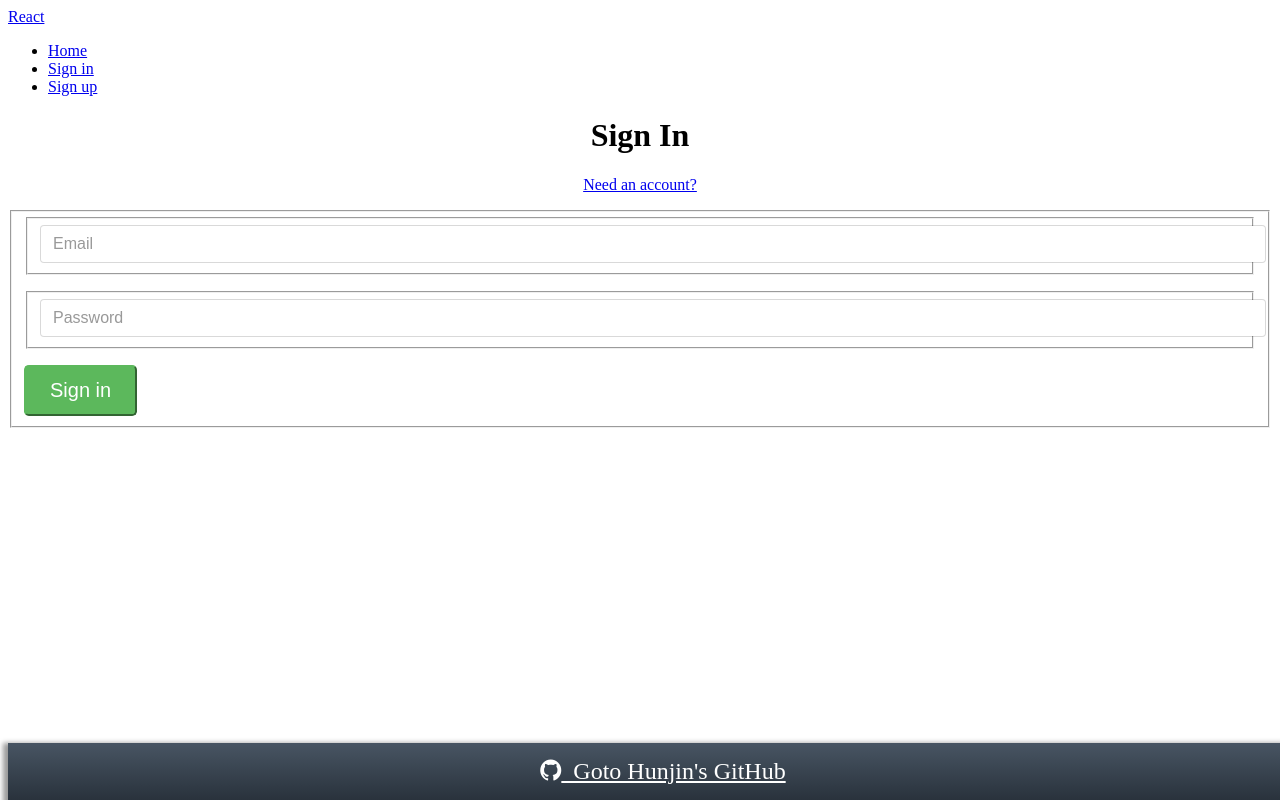
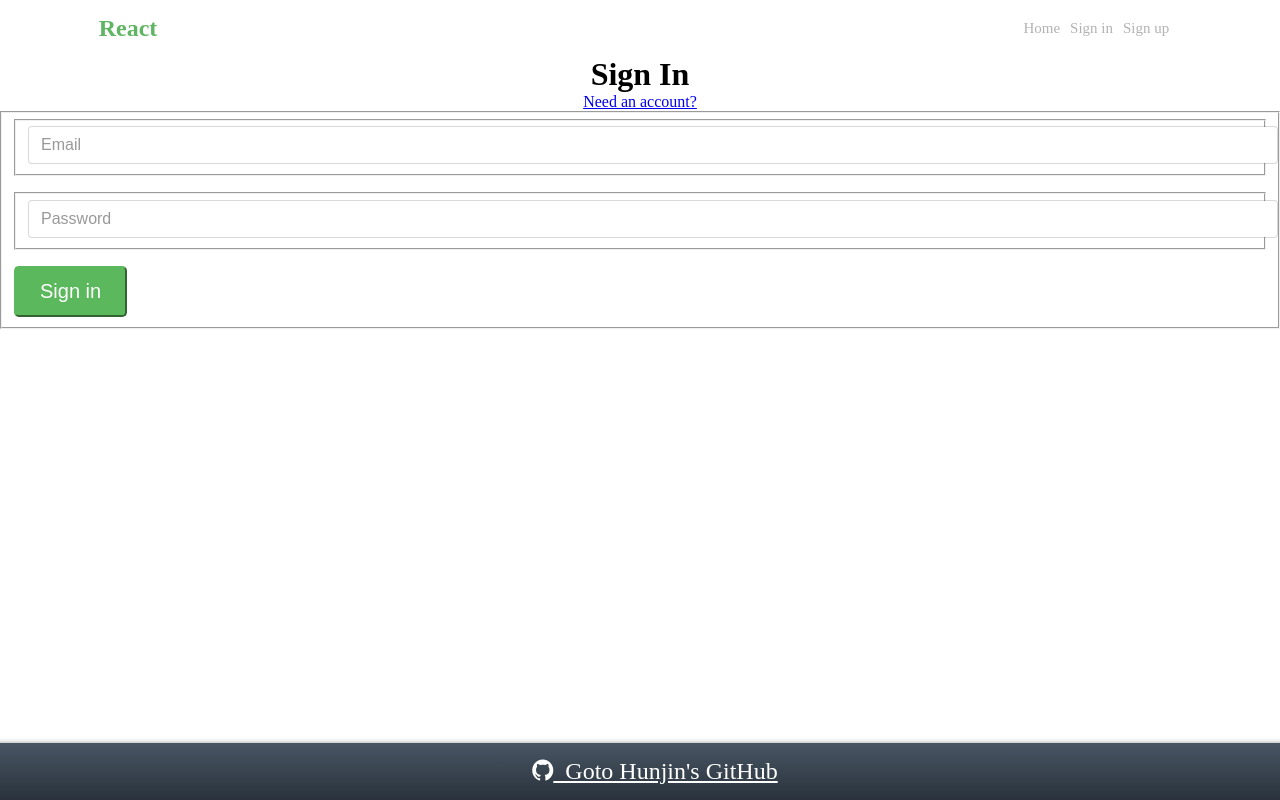
Before and after one commit to KimHunJin/React-Project, a React app: page /login in a window 1280 px wide. Built offline with nearby package versions, Linux system fonts and the light colour scheme; a web font is replaced by a local one.

Commit message:
[#37] CSS 스타일 연습 - 상단 네비게이션, 배너 완성

```diff
--- a/src/app/components/Banner/index.tsx
+++ b/src/app/components/Banner/index.tsx
@@ -1,12 +1,12 @@
-import * as React from 'react'
-
+import * as React from 'react';
+import './practice.less';
 
 export class Banner extends React.Component {
     render(): React.ReactNode {
         console.log('banner render');
         return (
-            <div>
-                <div>
+            <div className={'module-main-banner'}>
+                <div className={'content'}>
                     <h1>React...</h1>
                     <p>React is Web Front Javascript Library</p>
                 </div>
--- /dev/null
+++ b/src/app/components/Banner/practice.less
@@ -0,0 +1,26 @@
+.module-main-banner {
+  position: relative;
+  background: #5FB563;
+  height: 169px;
+
+  .content {
+    position: absolute;
+    color: white;
+    top: 50%;
+    left: 50%;
+    transform: translate(-50%,-50%);
+
+
+    h1 {
+      font-size: 48px;
+      text-align: center;
+      margin-bottom: 5px;
+    }
+
+    p {
+      font-size: 24px;
+    }
+  }
+
+
+}
--- a/src/app/components/Feed/FeedToggle/index.tsx
+++ b/src/app/components/Feed/FeedToggle/index.tsx
@@ -129,7 +129,7 @@ export class FeedToggle extends React.Component<Props> {
     render() {
         console.log('feed toggle render');
         return (
-            <div>
+            <div >
                 <ul >
                     {!this.props.store.param && this.props.auth.userModel && this.authorFeed()}
                     {!this.props.store.param && this.globalFeed()}
--- a/src/app/components/TopNavigation/index.tsx
+++ b/src/app/components/TopNavigation/index.tsx
@@ -2,6 +2,7 @@ import * as React from 'react'
 import {Link} from 'react-router-dom'
 import {UserStore} from "app/stores/UserStore";
 import {observer} from 'mobx-react';
+import './practice.less';
 
 interface Props {
     auth: UserStore
@@ -14,7 +15,7 @@ export class TopNavigation extends React.Component<Props> {
     caseLogin() {
         return (
             <div >
-                <Link to={'/'} >React</Link>
+                <Link className={'logo'} to={'/'} >React</Link>
                 <ul >
                     <li ><Link to={'/'} >Home</Link></li>
                     <li ><Link to={'/editor'} ><i className="ion-compose"/>&nbsp;New Post</Link></li>
@@ -29,11 +30,11 @@ export class TopNavigation extends React.Component<Props> {
 
         return (
             <div >
-                <Link to={'/'}>React</Link>
+                <Link className={'logo'} to={'/'}>React</Link>
                 <ul >
-                    <li ><Link to={'/'} >Home</Link></li>
-                    <li ><Link to={'/login'} >Sign in</Link></li>
-                    <li><Link to={'/register'}>Sign up</Link></li>
+                    <li ><Link className={'link'} to={'/'} >Home</Link></li>
+                    <li ><Link className={'link'} to={'/login'} >Sign in</Link></li>
+                    <li><Link className={'link'} to={'/register'}>Sign up</Link></li>
                 </ul>
             </div>
         )
@@ -43,7 +44,7 @@ export class TopNavigation extends React.Component<Props> {
     render(): React.ReactNode {
         console.log('top navigation render')
         return (
-            <nav >
+            <nav className={'module-top-navigation'}>
                 {this.props.auth.userModel ? this.caseLogin() : this.caseDefault()}
             </nav>
         )
--- /dev/null
+++ b/src/app/components/TopNavigation/practice.less
@@ -0,0 +1,39 @@
+.module-top-navigation {
+  position: relative;
+  height: 56px;
+
+  .logo {
+    position: absolute;
+    top: 50%;
+    font-size: 24px;
+    color: #5FB563;
+    font-weight: bold;
+    transform: translate(-50%, -50%);
+    margin-left: 10%;
+  }
+
+  .link {
+    color: rgba(0, 0, 0, 0.3);
+    &:hover {
+      color: #818a91;
+    }
+  }
+
+  a {
+    text-decoration: none;
+  }
+
+  ul {
+    position: absolute;
+    list-style: none;
+    right: 1%;
+    top: 50%;
+    transform: translate(-50%, -50%);
+  }
+
+  li {
+    float: left;
+    margin-left: 10px;
+    font-size: 15px;
+  }
+}
--- a/src/app/index.tsx
+++ b/src/app/index.tsx
@@ -10,6 +10,7 @@ import userStore from "app/stores/UserStore";
 import {EditorPage} from "app/pages/Editor";
 import {MyPage} from "app/pages/MyPage";
 import {SettingPage} from "app/pages/Setting";
+import './practice.less';
 
 // render react DOM
 
@@ -21,7 +22,7 @@ export class App extends Component {
 
         return (
             <Router history={history}>
-                <div>
+                <div className={'root-container'}>
                     <TopNavigation auth={userStore}/>
 
                     <Switch>
--- a/src/app/pages/Main/index.tsx
+++ b/src/app/pages/Main/index.tsx
@@ -8,6 +8,7 @@ import {Tags} from "app/components";
 import tagStore from "app/stores/TagStore";
 import {UserStore} from "app/stores/UserStore";
 import {FEEDS} from "app/constants/Feed";
+import './practice.less';
 
 interface Props {
     auth: UserStore
@@ -29,12 +30,12 @@ export class MainPage extends React.Component<Props> {
             <div >
                 {this.props.auth.userModel ? null : <Banner/>}
                 <div>
-                    <div >
-                        <div >
+                    <div className={'block'}>
+                        <div className={'feed'}>
                             <FeedToggle store={feedStore} auth={this.props.auth}/>
                             <FeedList feedStore={feedStore}/>
                         </div>
-                        <div >
+                        <div className={'tags'}>
                             <Tags tagStore={tagStore} feedStore={feedStore}/>
                         </div>
                     </div>
--- a/src/app/pages/Main/practice.less
+++ b/src/app/pages/Main/practice.less
@@ -0,0 +1,13 @@
+.block {
+  position: absolute;
+  width: 80%;
+  left: 10%;
+
+  .feed {
+    width: 80%;
+  }
+
+  .tags {
+    width: 20%;
+  }
+}
--- a/src/app/practice.less
+++ b/src/app/practice.less
@@ -0,0 +1,4 @@
+* {
+  margin: 0;
+  box-sizing: inherit;
+}
--- a/src/index.tsx
+++ b/src/index.tsx
@@ -1,7 +1,6 @@
 import * as React from 'react';
 import * as ReactDOM from 'react-dom';
 import {App} from "app/index";
-
 
 // render react DOM
 ReactDOM.render(
```
